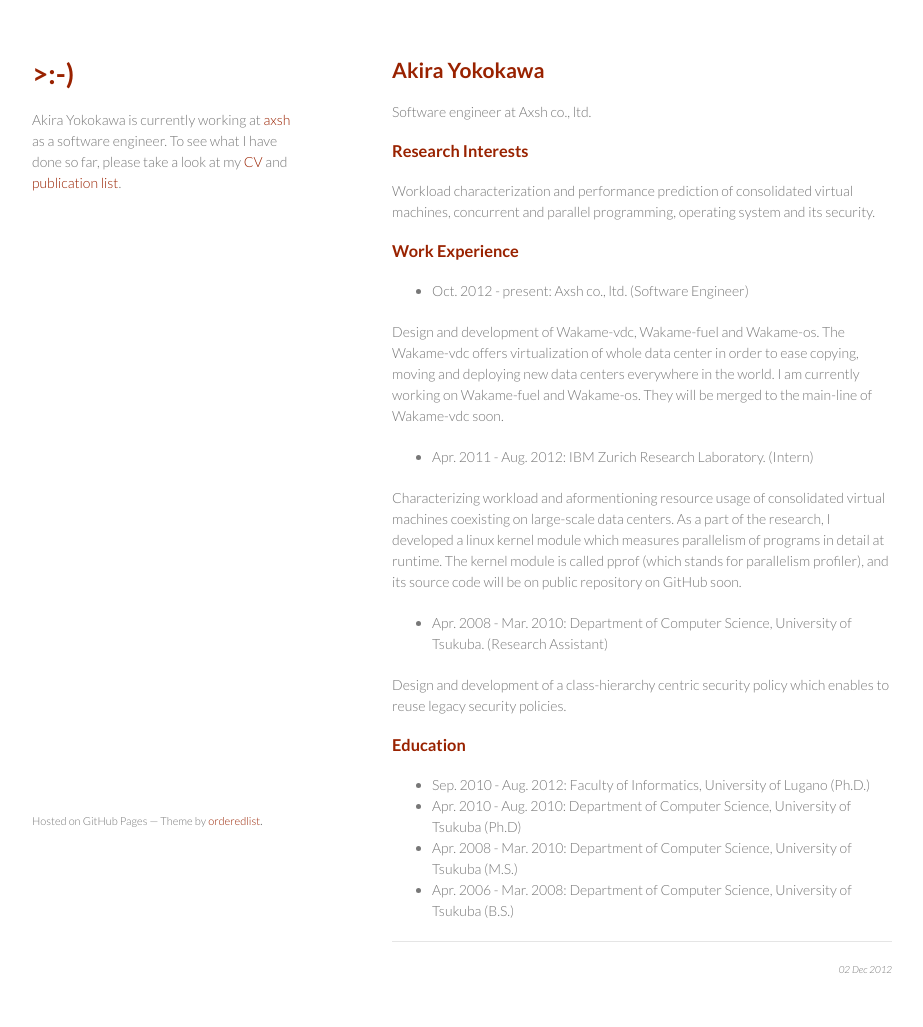
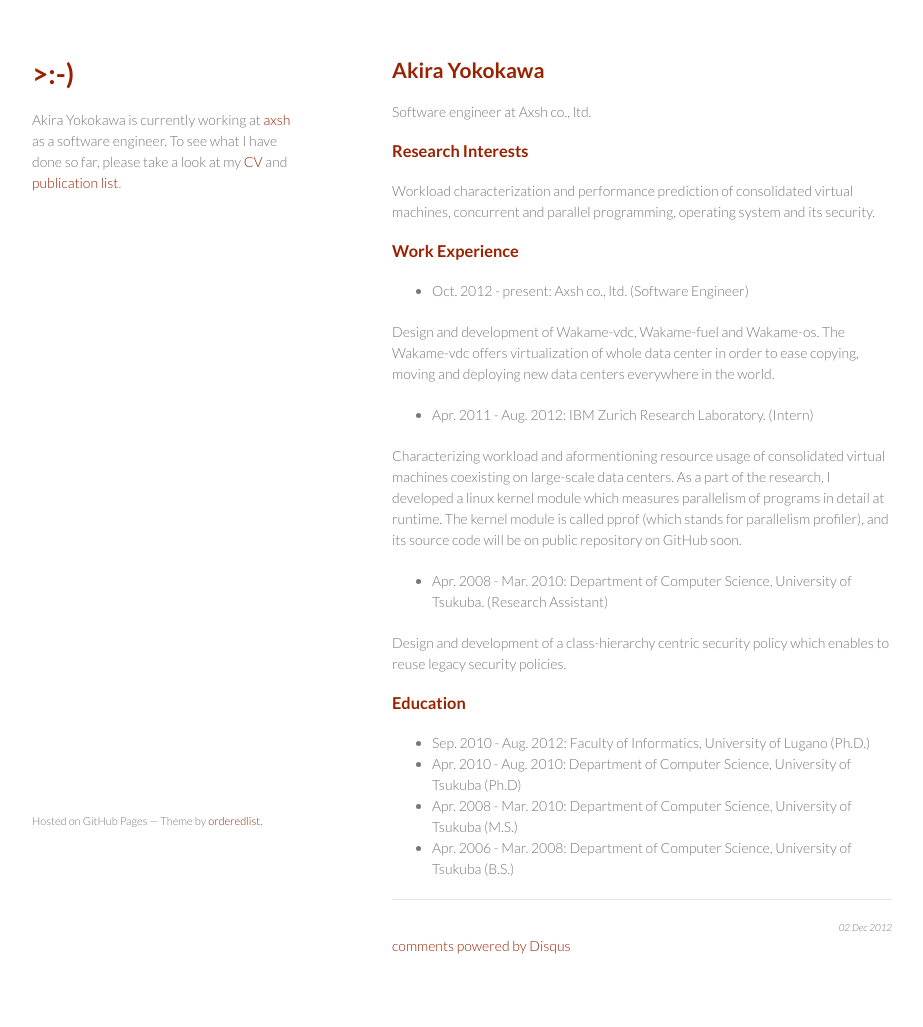
Before and after one commit to akry/akry.github.com, a Jekyll site: the page built from _posts/2012-12-02-cv.md, in a window 1280 px wide. Shown: the whole page, without its empty margins (178-1101 px from the left). Built offline with Jekyll 4.4.1, drawn with Linux system fonts in a browser that asks for light colours; comment, search, counter and statistics services are not loaded; after the commit the page ends 1006 px from its top, so only the background shows below that.

Commit message:
Enabled commenting on blog posts.
Signed-off-by: Akira Yokokawa <akira.yokokawa@gmail.com>

```diff
--- a/_layouts/post.html
+++ b/_layouts/post.html
@@ -9,3 +9,18 @@
 
 <hr>
 <div class="ts">{{ page.date | date_to_string }}</div>
+
+  <div id="disqus_thread"></div>
+    <script type="text/javascript">
+        /* * * CONFIGURATION VARIABLES: EDIT BEFORE PASTING INTO YOUR WEBPAGE * * */
+        var disqus_shortname = 'akry'; // required: replace example with your forum shortname
+
+        /* * * DON'T EDIT BELOW THIS LINE * * */
+        (function() {
+            var dsq = document.createElement('script'); dsq.type = 'text/javascript'; dsq.async = true;
+            dsq.src = 'http://' + disqus_shortname + '.disqus.com/embed.js';
+            (document.getElementsByTagName('head')[0] || document.getElementsByTagName('body')[0]).appendChild(dsq);
+        })();
+    </script>
+    <noscript>Please enable JavaScript to view the <a href="http://disqus.com/?ref_noscript">comments powered by Disqus.</a></noscript>
+    <a href="http://disqus.com" class="dsq-brlink">comments powered by <span class="logo-disqus">Disqus</span></a>
--- a/_posts/2012-12-02-cv.md
+++ b/_posts/2012-12-02-cv.md
@@ -13,7 +13,7 @@
 
 * Oct. 2012 - present: Axsh co., ltd. (Software Engineer)
 
-Design and development of Wakame-vdc, Wakame-fuel and Wakame-os. The Wakame-vdc offers virtualization of whole data center in order to ease copying, moving and deploying new data centers everywhere in the world. I am currently working on Wakame-fuel and Wakame-os. They will be merged to the main-line of Wakame-vdc soon.
+Design and development of Wakame-vdc, Wakame-fuel and Wakame-os. The Wakame-vdc offers virtualization of whole data center in order to ease copying, moving and deploying new data centers everywhere in the world.
 
 * Apr. 2011 - Aug. 2012: IBM Zurich Research Laboratory. (Intern)
 
```
